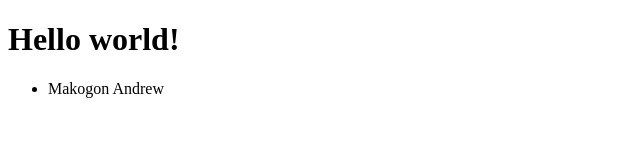
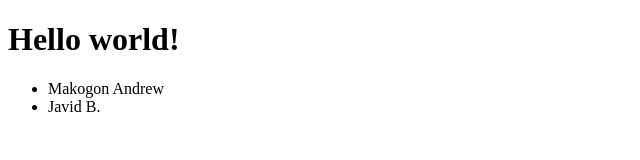
Before and after one commit to jbunyadzade/test-repo, a plain HTML site: page index.html in a window 1280 px wide. Shown: the full height of the page, 0-640 px from the left. Drawn offline with Linux system fonts and the light colour scheme.

Commit message:
Added Javid to the list

```diff
--- a/index.html
+++ b/index.html
@@ -11,6 +11,7 @@
     </h1>
     <ul>
         <li>Makogon Andrew</li>
+        <li>Javid B.</li>
     </ul>
 </body>
 </html>
```
